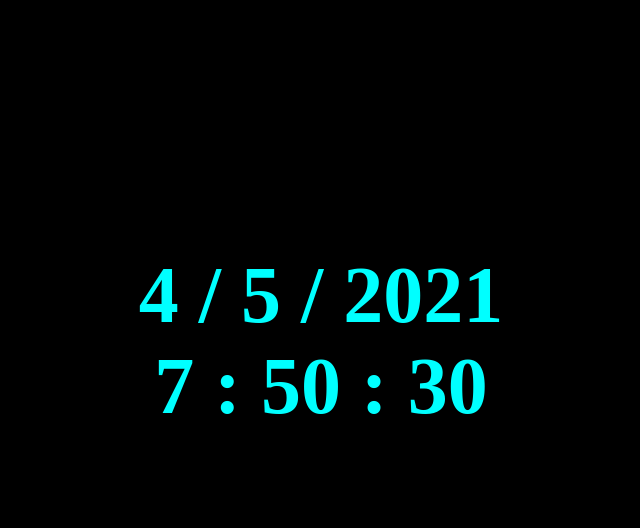
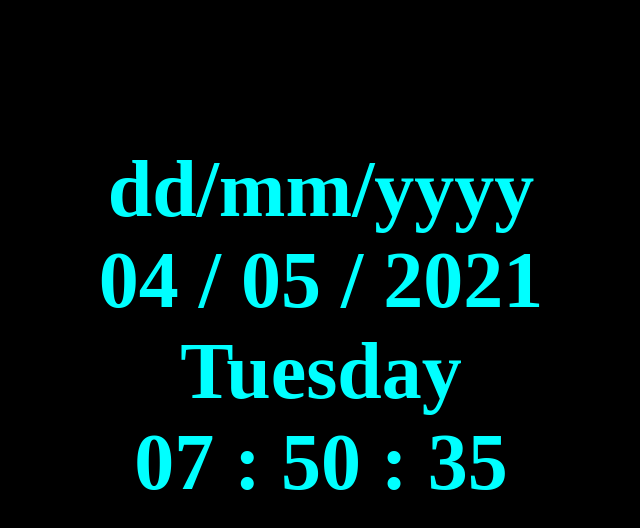
Before and after one commit to durmus-pala/digitalClock, a plain HTML site: page index.html in a window 1280 px wide. Shown: the whole page, without its empty margins (319-959 px from the left). Drawn offline with Linux system fonts and the light colour scheme.

Commit message:
add setInterval, weekday, and settings for show date or time in 2 digit

```diff
--- a/app.js
+++ b/app.js
@@ -1,6 +1,11 @@
 const myClock = document.getElementById('clock');
 const myDate = document.getElementById('date');
-let rightNow = new Date();
-myDate.innerHTML = `${rightNow.getDate()} / ${rightNow.getMonth() + 1} / ${rightNow.getFullYear()}`;
-myClock.innerHTML = `${rightNow.getHours()} : ${rightNow.getMinutes()} : ${rightNow.getSeconds()}`;
-location.reload();
+
+function myTime() {
+    let rightNow = new Date();
+    let weekdays = ['Sunday', 'Monday', 'Tuesday', 'Wednesday', 'Thursday', 'Friday', 'Saturday'];
+    myDate.innerHTML = `${('0' + rightNow.getDate())} / ${('0' + (rightNow.getMonth() + 1)).substr(-2)} / ${rightNow.getFullYear()}<br>${weekdays[rightNow.getDay()]}`;
+    myClock.innerHTML = `${('0' + rightNow.getHours()).substr(-2)} : ${('0' + rightNow.getMinutes()).substr(-2)} : ${('0' + rightNow.getSeconds()).substr(-2)}`;
+}
+
+setInterval(myTime, 1000);
--- a/index.html
+++ b/index.html
@@ -18,13 +18,14 @@
           text-align: center;
         }
         div{
-            margin-top: 15.625rem;
+            margin-top: 9rem;
 
         }
     </style>
 </head>
 <body>
     <div>
+        <h1>dd/mm/yyyy</h1>
         <h1 id="date"></h1>
         <h1 id="clock">Here My clock will come</h1>
     </div>
```
